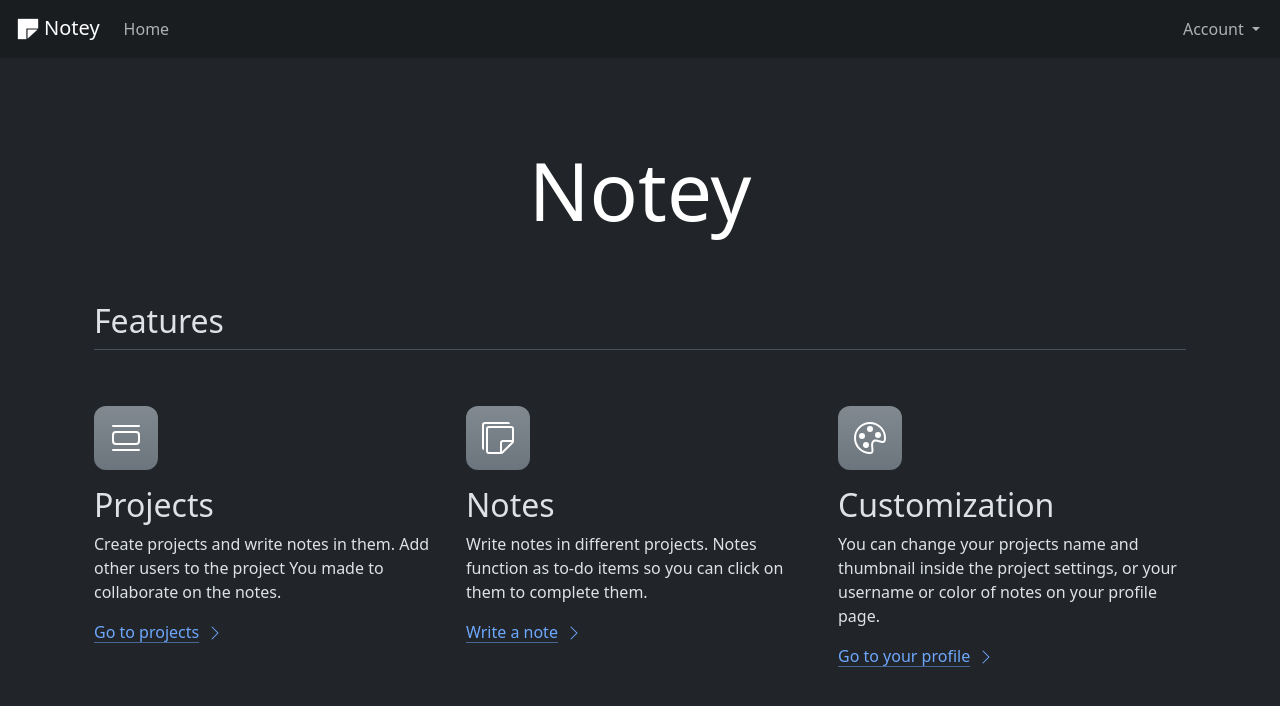
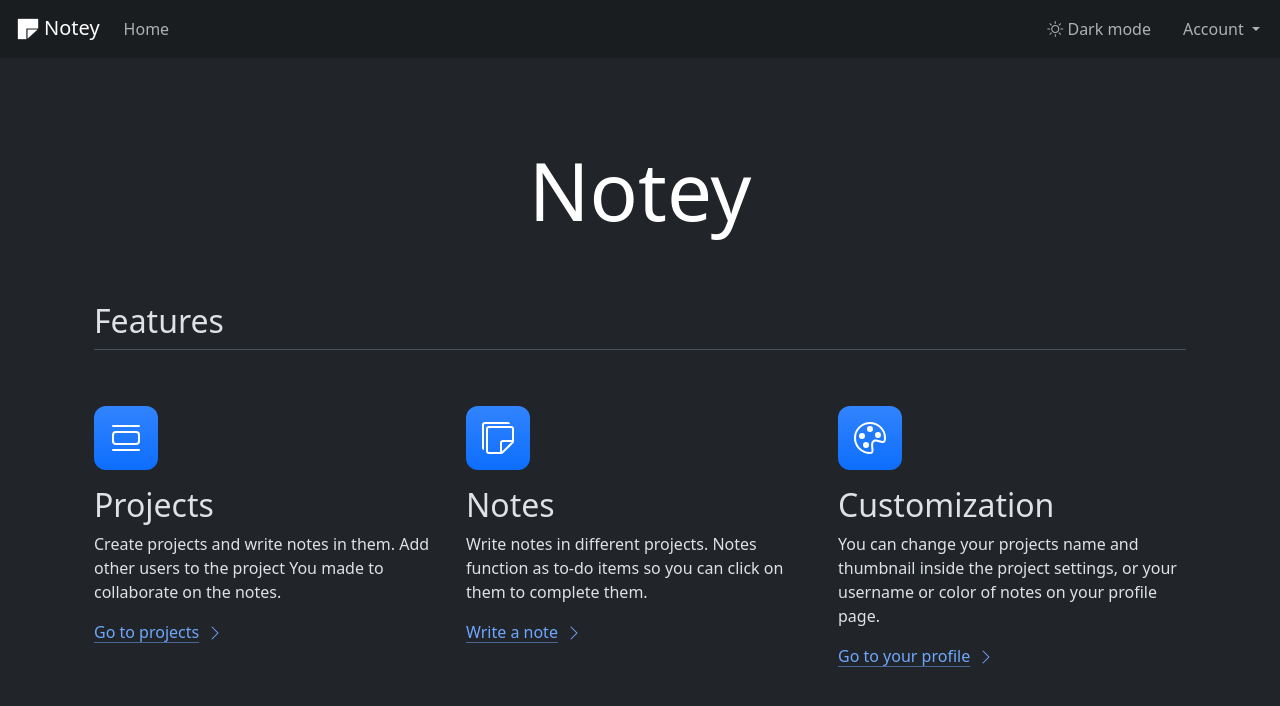
Before and after one commit to lukakuterovac/notey-django, a Django app: page / in a window 1280 px wide. Shown: the top 706 px of the page. Run offline with Django 4.2, Linux system fonts and the light colour scheme; parts of the project's set-up code (start-up, migrations or seed data) failed here and were passed over.

Commit message:
Add dark/light mode toggle and minor UI changes

```diff
--- a/notey/app/templates/app/archive.html
+++ b/notey/app/templates/app/archive.html
@@ -9,7 +9,7 @@
     {% for project in projects %}
     <a
       href="{% url 'app:archive_project_details' project.id %}"
-      class="text-decoration-none text-white"
+      class="text-decoration-none text-body-emphasis"
     >
       <div class="card me-2 mb-2 d-inline-block" style="width: 18rem">
         <img
--- a/notey/app/templates/app/base.html
+++ b/notey/app/templates/app/base.html
@@ -138,7 +138,11 @@
             class="navbar-brand d-flex justify-content-center"
             href="{% url 'app:home' %}"
           >
-            <img src="{% static 'app/image/logo.png' %}" style="height: 32px" />
+            <img
+              id="logoImg"
+              src="{% static 'app/image/logo.png' %}"
+              style="height: 32px"
+            />
             Notey
           </a>
           <button
@@ -169,6 +173,14 @@
                 <a class="nav-link" href="{% url 'app:profile' %}">Profile</a>
               </li>
               {% endif %}
+            </ul>
+            <ul class="navbar-nav mb-2 mb-lg-0">
+              <li class="nav-item">
+                <a id="btnSwitch" class="nav-link me-3">
+                  <i id="iconSwitch" class="bi bi-moon"></i>
+                  <span id="textSwitch"> Dark mode </span>
+                </a>
+              </li>
             </ul>
             <ul class="navbar-nav mb-2 mb-lg-0">
               <li class="nav-item dropdown">
@@ -222,5 +234,51 @@
       integrity="sha384-w76AqPfDkMBDXo30jS1Sgez6pr3x5MlQ1ZAGC+nuZB+EYdgRZgiwxhTBTkF7CXvN"
       crossorigin="anonymous"
     ></script>
+
+    <!-- Dark mode toggle -->
+    <script>
+      function setTheme(theme) {
+        var image = document.getElementById("logoImg");
+        var textSwitch = document.getElementById("textSwitch");
+        if (theme === "dark") {
+          document.documentElement.setAttribute("data-bs-theme", "dark");
+          document
+            .getElementById("iconSwitch")
+            .classList.replace("bi-sun", "bi-moon");
+          image.src = "{% static 'app/image/logo.png' %}";
+          textSwitch.innerHTML = "Dark mode";
+        } else {
+          document.documentElement.setAttribute("data-bs-theme", "light");
+          document
+            .getElementById("iconSwitch")
+            .classList.replace("bi-moon", "bi-sun");
+          image.src = "{% static 'app/image/logo-light.png' %}";
+          textSwitch.innerHTML = "Light mode";
+        }
+      }
+
+      const userPreference = localStorage.getItem("darkMode");
+
+      if (userPreference) {
+        setTheme(userPreference);
+      } else {
+        // Set the icon based on the initial theme
+        if (document.documentElement.getAttribute("data-bs-theme") == "dark") {
+          document
+            .getElementById("iconSwitch")
+            .classList.replace("bi-moon", "bi-sun");
+        }
+      }
+
+      document.getElementById("btnSwitch").addEventListener("click", () => {
+        if (document.documentElement.getAttribute("data-bs-theme") == "dark") {
+          setTheme("light");
+          localStorage.setItem("darkMode", "light");
+        } else {
+          setTheme("dark");
+          localStorage.setItem("darkMode", "dark");
+        }
+      });
+    </script>
   </body>
 </html>
--- a/notey/app/templates/app/home.html
+++ b/notey/app/templates/app/home.html
@@ -1,12 +1,12 @@
 {% extends 'app/base.html' %} {% block content %}
 <div class="d-flex flex-column align-items-center justify-content-center">
-  <p class="mt-5 display-1 text-white">Notey</p>
+  <p class="mt-5 display-1 text-body-emphasis">Notey</p>
   <div class="container px-4 py-5" id="featured-3">
     <h2 class="pb-2 border-bottom">Features</h2>
     <div class="row g-4 py-5 row-cols-1 row-cols-lg-3">
       <div class="feature col">
         <div
-          class="feature-icon d-inline-flex align-items-center justify-content-center text-bg-secondary bg-gradient fs-2 mb-3"
+          class="feature-icon d-inline-flex align-items-center justify-content-center text-bg-primary bg-gradient fs-2 mb-3"
         >
           <svg class="bi" width="1em" height="1em">
             <use xlink:href="#view-list" />
@@ -29,7 +29,7 @@
       </div>
       <div class="feature col">
         <div
-          class="feature-icon d-inline-flex align-items-center justify-content-center text-bg-secondary bg-gradient fs-2 mb-3"
+          class="feature-icon d-inline-flex align-items-center justify-content-center text-bg-primary bg-gradient fs-2 mb-3"
         >
           <svg class="bi" width="1em" height="1em">
             <use xlink:href="#stickies" />
@@ -52,7 +52,7 @@
       </div>
       <div class="feature col">
         <div
-          class="feature-icon d-inline-flex align-items-center justify-content-center text-bg-secondary bg-gradient fs-2 mb-3"
+          class="feature-icon d-inline-flex align-items-center justify-content-center text-bg-primary bg-gradient fs-2 mb-3"
         >
           <svg class="bi" width="1em" height="1em">
             <use xlink:href="#palette" />
--- a/notey/app/templates/app/projects.html
+++ b/notey/app/templates/app/projects.html
@@ -9,7 +9,7 @@
     <a
       href=""
       id="modal-toggle"
-      class="text-decoration-none text-white"
+      class="text-decoration-none text-body-emphasis"
       data-bs-toggle="modal"
       data-bs-target="#exampleModal"
     >
@@ -29,7 +29,7 @@
     {% for project in projects %}
     <a
       href="{% url 'app:project_details' project.id %}"
-      class="text-decoration-none text-white"
+      class="text-decoration-none text-body-emphasis"
     >
       <div class="card me-2 mb-2 d-inline-block" style="width: 18rem">
         <img
--- a/notey/app/templates/includes/archive_note.html
+++ b/notey/app/templates/includes/archive_note.html
@@ -6,11 +6,11 @@
     "
 >
   {% if note.is_completed %}
-  <div class="mb-2 text-white-50 text-decoration-line-through">
+  <div class="mb-2 text-body-emphasis-50 text-decoration-line-through">
     {{ note.text|urlize }}
   </div>
   {% else %}
-  <div class="mb-2 text-white">{{ note.text|urlize }}</div>
+  <div class="mb-2 text-body-emphasis">{{ note.text|urlize }}</div>
   {% endif %}
   <div>@{{ note.user.username }}</div>
   {% if note.get_attachments.exists %}
--- a/notey/app/templates/includes/note.html
+++ b/notey/app/templates/includes/note.html
@@ -6,11 +6,11 @@
     "
 >
   {% if note.is_completed %}
-  <div class="mb-2 text-white-50 text-decoration-line-through">
+  <div class="mb-2 text-body-emphasis-50 text-decoration-line-through">
     {{ note.text|urlize }}
   </div>
   {% else %}
-  <div class="mb-2 text-white">{{ note.text|urlize }}</div>
+  <div class="mb-2 text-body-emphasis">{{ note.text|urlize }}</div>
   {% endif %}
   <div>@{{ note.user.username }}</div>
   {% if "C" in project_user.permission %}
```
Also changed, not shown: notey/app/static/app/image/logo-light.png (added).
